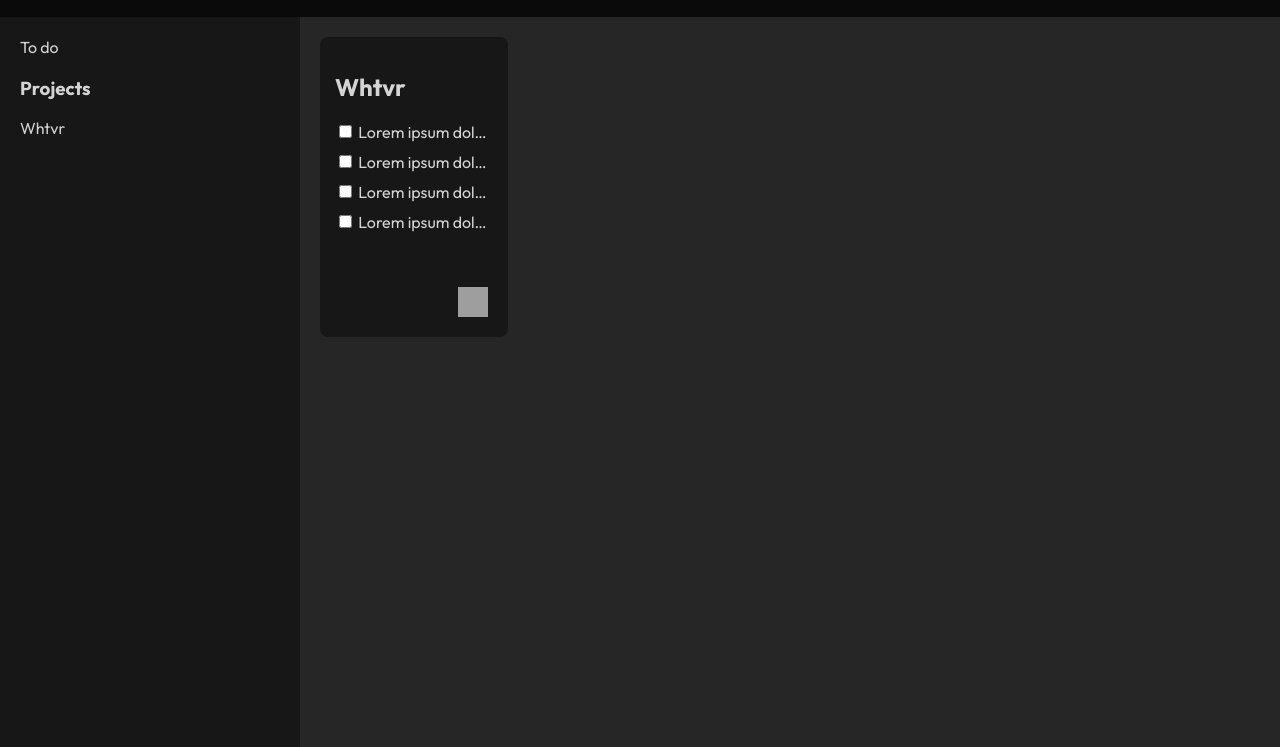
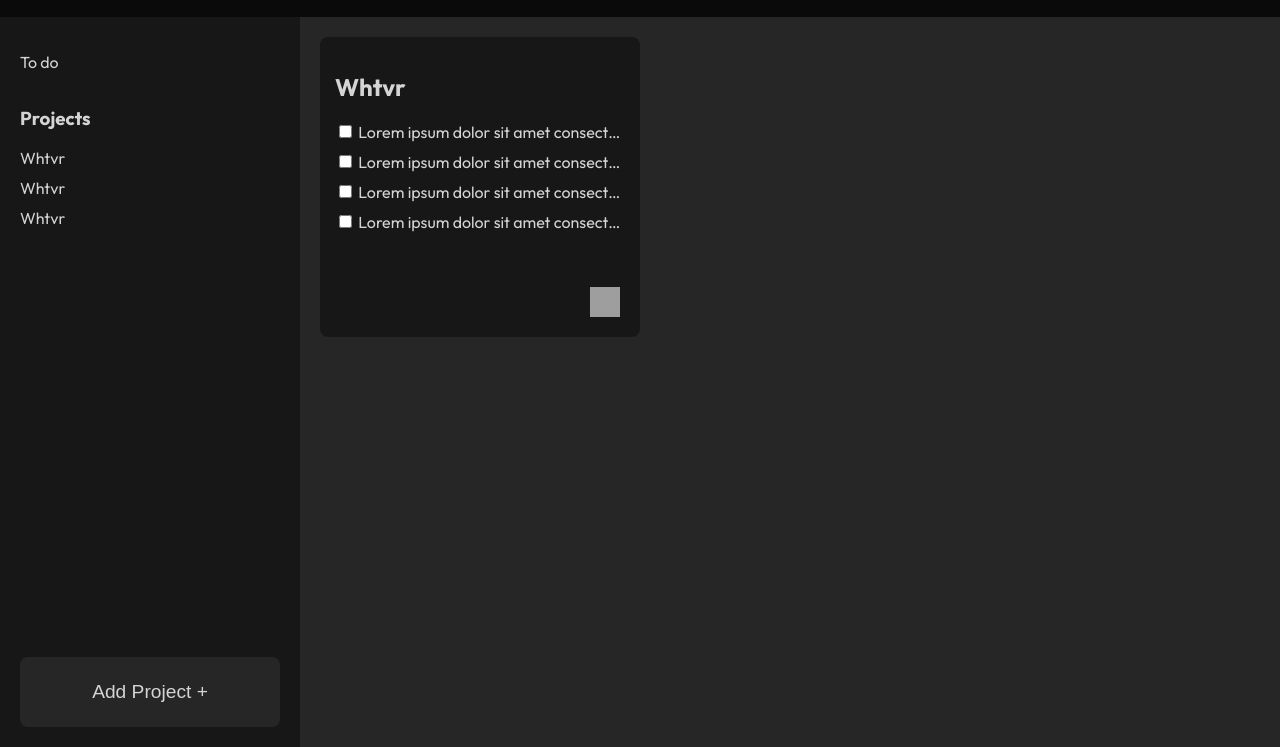
Before and after one commit to victorxph/odin-todo-list, a website built with webpack: page src/index.html in a window 1280 px wide. Shown: the part 53-800 px from the top of the page. Built offline with nearby package versions, Linux system fonts and the light colour scheme; grey boxes are pictures that could not be loaded.

Commit message:
Add +project button and some css tweaks

```diff
--- a/src/index.html
+++ b/src/index.html
@@ -24,8 +24,13 @@
 
 			<ul>
 				<li>Whtvr</li>
+				<li>Whtvr</li>
+				<li>Whtvr</li>
 			</ul>
 		</div>
+
+		<button type="button">Add Project +</button>
+
 	</aside>
 
 	<main>
--- a/src/project.js
+++ b/src/project.js
@@ -1,9 +1,7 @@
-class Project {
+export default class Project {
 	constructor(name) {
 		this.name = name
 	}
 
 	tasks = []
 }
-
-export default Project;
--- a/src/style.scss
+++ b/src/style.scss
@@ -31,12 +31,17 @@ aside {
 	width: 300px;
 	padding: 20px;
 
+	display: grid;
+	grid-template-rows: 50px 1fr 70px;
+
 	ul {
 		list-style: none;
 		padding: 0;
 	}
 
 	.main-todo {
+		align-self: center;
+
 		span {
 			&:hover {
 				cursor: pointer;
@@ -46,17 +51,36 @@ aside {
 	}
 
 	.projects li {
+		margin-bottom: 10px;
+
 		&:hover {
 			cursor: pointer;
 			color: #fff;
 		}
 	}
+
+	button {
+		color: $color;
+		font-size: 1.2rem;
+		border: none;
+		border-radius: .5rem;
+		background-color: $c800;
+		padding: 20px;
+		width: 100%;
+
+		&:hover {
+			background-color: $c700;
+			cursor: pointer;
+		}
+	}
+
 }
 
 main {
 	padding: 20px;
 	display: grid;
 	grid-template-rows: repeat(auto-fit, minmax(300px, 33%));
+	grid-template-columns: repeat(auto-fit, 320px);
 	gap: 20px;
 }
 
@@ -64,12 +88,8 @@ main {
 	background-color: $c900;
 	border-radius: .5em;
 	padding: 15px;
-	max-width: 20%;
+	// width: 320px;
 	position: relative;
-
-	&:hover {
-		cursor: pointer;
-	}
 
 	ul {
 		list-style: none;
```
Also changed, not shown: src/dom.js (added, +7 -0 lines), 1 other file.
